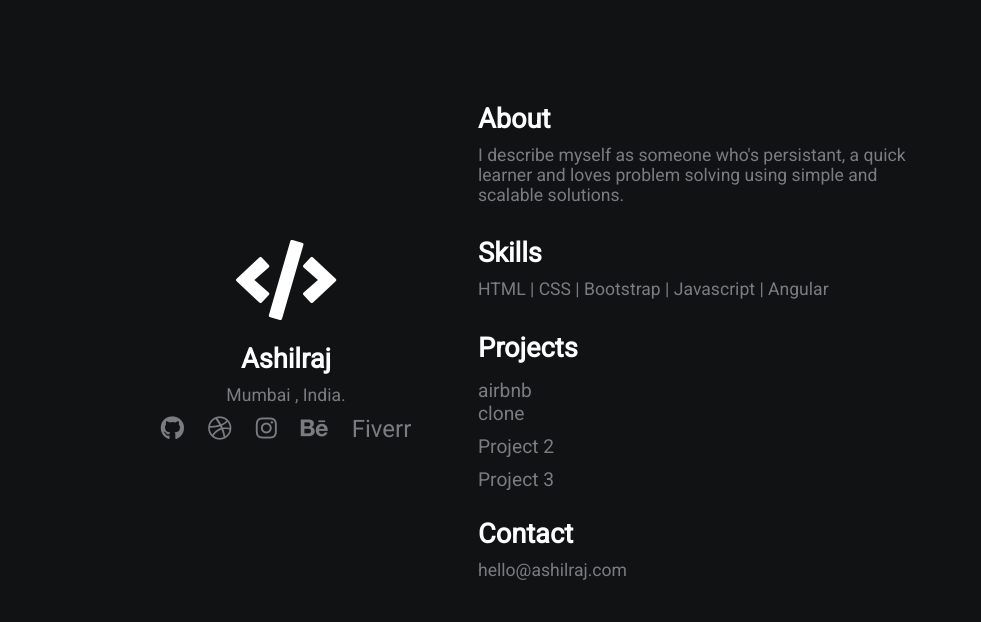
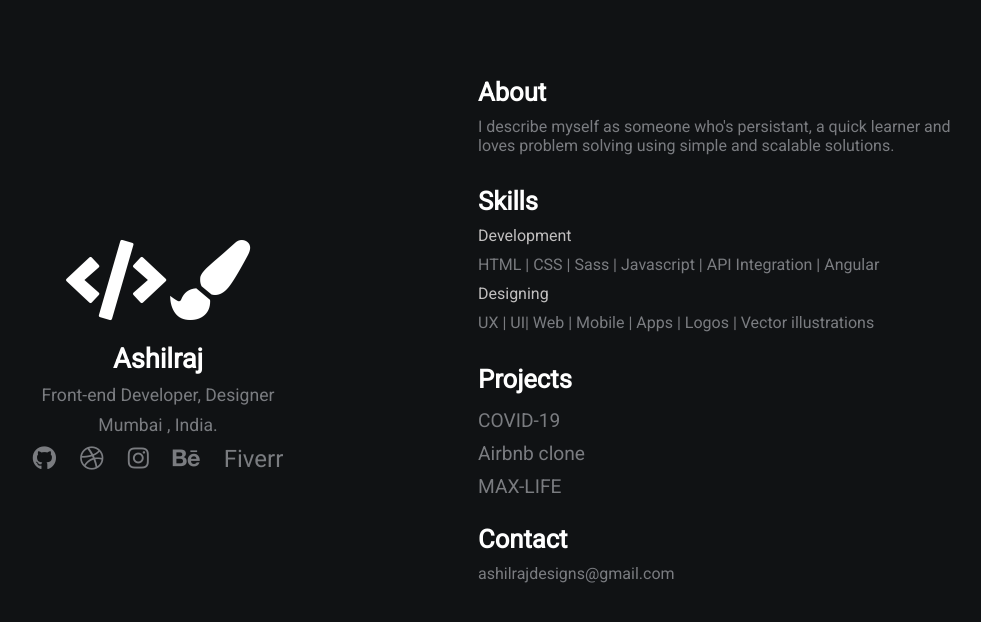
Before and after one commit to ashilraj/portfolio-ashilraj, a plain HTML site: page index.html in a window 1280 px wide. Shown: the whole page, without its empty margins (162-1143 px from the left). Drawn offline with Linux system fonts and the light colour scheme.

Commit message:
details update

```diff
--- a/css/style.css
+++ b/css/style.css
@@ -26,7 +26,7 @@ a{
 /* section 1 */
 .section-1 {
     padding-top: 30vh;
-    padding-left: 20vw;
+    /* padding-left: 20vw; */
     text-align: center;
 }
 
@@ -47,19 +47,23 @@ a{
 }
 /* section 2 */
 .section-2 {
-    padding-top: 10vh;
-    width: 70%;
+    padding-top: 7vh;
+    width: 80%;
 }
 
 .section-2 h2{
-    font-size: 1.7rem;
+    font-size: 1.6rem;
     margin-bottom: 10px;
 }
 
 .section-2 p{
-    font-size: 1.1rem;
+    font-size: 1rem;
     padding-bottom: 10px;
     margin:0;
+}
+
+.section-2 #sub {
+    color: #c1bfbf;
 }
 
 .section-2 a{
@@ -67,7 +71,7 @@ a{
     padding: 5px;
     font-size: 1.2rem;
     padding-left: 0;
-    width: 100px;
+    width: 200px;
 }
 /* animations / utilities */
 .section-2 a:hover{
--- a/index.html
+++ b/index.html
@@ -12,7 +12,9 @@
     <div class="grid-2">
         <div class="section-1">
             <i class="fas fa-code fa-5x white"></i>
+            <i class="fas fa-paint-brush fa-5x white"></i>
             <h2>Ashilraj</h2>
+            <p>Front-end Developer, Designer</p>
             <p>Mumbai , India.</p>
             <a href="https://github.com/ashilraj"><i class="fab fa-github"></i></a>
             <a href="https://dribbble.com/ashilraj"><i class="fab fa-dribbble"></i></a>
@@ -24,13 +26,16 @@
             <h2>About</h2>
             <p>I describe myself as someone who's persistant, a quick learner and loves problem solving using simple and scalable solutions.</p>
             <h2>Skills</h2>
-            <p>HTML | CSS | Bootstrap | Javascript | Angular </p>
+            <p id="sub">Development</p>
+            <p>HTML | CSS | Sass | Javascript | API Integration | Angular </p>
+            <p id="sub">Designing</p>
+            <p>UX | UI| Web | Mobile | Apps | Logos | Vector illustrations</p>
             <h2>Projects</h2>
-            <a href="#">airbnb clone</a>
-            <a href="#">Project 2</a>
-            <a href="#">Project 3</a>
+            <a href="#">COVID-19</a>
+            <a href="#">Airbnb clone</a>
+            <a href="#">MAX-LIFE</a>
             <h2>Contact</h2>
-            <p>hello@ashilraj.com</p>
+            <p>ashilrajdesigns@gmail.com</p>
         </div>
     </div>
 </body>
```
